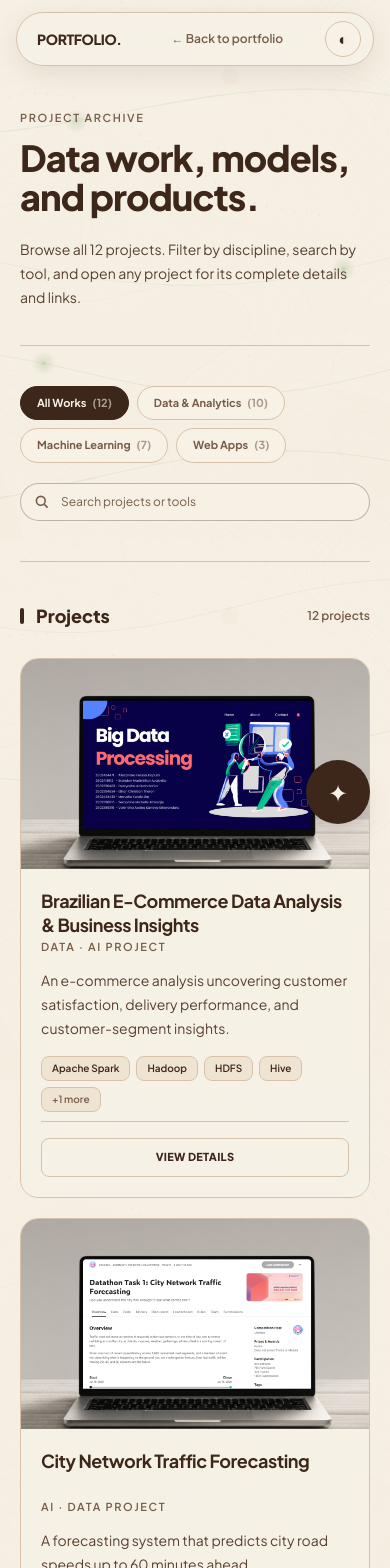
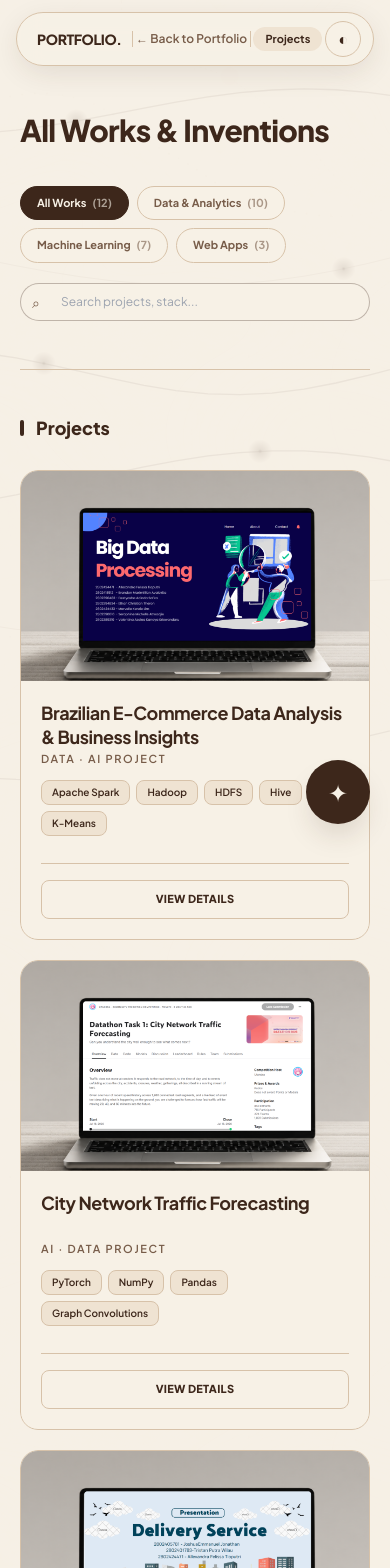
Before and after one commit to allexaFelissa/portofolio, a Next.js app: page /projects in a window 390 px wide. Shown: the top 1568 px of the page. Built offline with nearby package versions, Linux system fonts and the light colour scheme.

Commit message:
Align projects page with main layout

```diff
--- a/app/globals.css
+++ b/app/globals.css
@@ -18,6 +18,7 @@
     --color-muted: 119 92 73; /* #775C49 muted walnut */
     --color-body: 88 64 49; /* #584031 body copy */
     --color-accent: 151 183 137; /* #97B789 pale sage */
+    --color-current: 61 39 27; /* #3D271B dark cocoa current */
   }
 
   /* Dark theme: activated by root class="dark" or data-theme="dark". */
@@ -30,6 +31,7 @@
     --color-muted: 193 164 139; /* #C1A48B muted sand */
     --color-body: 224 200 177; /* #E0C8B1 body copy */
     --color-accent: 185 211 171; /* #B9D3AB soft sage */
+    --color-current: 193 164 139; /* visible warm current on deep cocoa */
   }
 
   html {
@@ -207,13 +209,13 @@ main {
   inset: 0;
   z-index: 0;
   pointer-events: none;
-  opacity: .8;
+  opacity: .96;
 }
 
 .dark .interactive-current,
 [data-theme="dark"] .interactive-current {
   mix-blend-mode: screen;
-  opacity: .48;
+  opacity: .68;
 }
 
 @media (max-width: 639px) {
@@ -221,7 +223,7 @@ main {
 }
 
 @media (prefers-reduced-motion: reduce) {
-  .interactive-current { opacity: .38; }
+  .interactive-current { opacity: .55; }
 }
 
 /* Restrained monochrome lift and aura for interactive portfolio surfaces. */
--- a/app/projects/page.tsx
+++ b/app/projects/page.tsx
@@ -5,30 +5,9 @@ import { ProjectGallery } from "@/components/projects/ProjectGallery";
 import { ThemeToggle } from "@/components/layout/ThemeToggle";
 import { AiAssistantButton } from "@/components/ai/AiAssistantButton";
 
-export const metadata: Metadata = { title: "Projects | Allexa", description: "Explore Allexa's data, AI, and web projects." };
+export const metadata: Metadata = { title: "Projects | Allexa", description: "Explore Allexa's data and AI projects." };
 
 export default function ProjectsPage() {
-  return <>
-    <header className="fixed inset-x-4 top-3 z-40 mx-auto flex max-w-2xl items-center justify-between gap-2 rounded-pill border border-border bg-bg/90 px-3 py-2 shadow-pill backdrop-blur-md">
-      <Link href="/" className="px-2 text-sm font-extrabold tracking-tight text-primary">PORTFOLIO.</Link>
-      <span className="hidden h-4 w-px bg-border sm:block" />
-      <Link href="/#projects" className="text-xs font-semibold text-muted transition-colors hover:text-primary">← Back to portfolio</Link>
-      <span className="hidden h-4 w-px bg-border sm:block" />
-      <span className="hidden rounded-pill bg-surface px-3 py-1 text-[11px] font-bold text-primary sm:inline-flex">Projects</span>
-      <ThemeToggle />
-    </header>
-    <main className="min-h-screen px-5 pb-24 pt-28 sm:px-8 lg:px-10">
-      <div className="mx-auto max-w-6xl">
-        <header className="mb-10 border-b border-border pb-9 sm:mb-12 sm:pb-11">
-          <p className="text-eyebrow">Project archive</p>
-          <div className="mt-4 grid gap-5 md:grid-cols-[minmax(0,1fr)_18rem] md:items-end">
-            <h1 className="text-heading-black max-w-3xl text-4xl leading-[1.08] sm:text-5xl">Data work, models, and products.</h1>
-            <p className="text-body text-sm leading-6">Browse all {siteContent.projects.length} projects. Filter by discipline, search by tool, and open any project for its complete details and links.</p>
-          </div>
-        </header>
-        <ProjectGallery projects={siteContent.projects} />
-      </div>
-    </main>
-    <AiAssistantButton />
-  </>;
+  return <><header className="fixed inset-x-4 top-3 z-40 mx-auto flex max-w-xl items-center justify-between rounded-pill border border-border bg-bg/90 px-3 py-2 shadow-pill backdrop-blur-md"><Link href="/" className="px-2 text-sm font-extrabold tracking-tight text-primary">PORTFOLIO.</Link><span className="h-4 w-px bg-border" /><Link href="/#projects" className="text-xs font-semibold text-muted transition hover:text-primary">← Back to Portfolio</Link><span className="h-4 w-px bg-border" /><span className="rounded-pill bg-surface px-3 py-1 text-[11px] font-bold text-primary">Projects</span><ThemeToggle /></header>
+    <main className="min-h-screen bg-bg/80 px-5 pb-20 pt-24 sm:px-8 lg:px-10"><div className="mx-auto max-w-6xl"><header className="mb-9 pt-4 sm:mb-11"><h1 className="text-heading-black max-w-3xl text-3xl leading-tight sm:text-4xl">All Works &amp; Inventions</h1></header><ProjectGallery projects={siteContent.projects} /></div></main><AiAssistantButton /></>;
 }
--- a/src/components/layout/InteractiveCurrent.tsx
+++ b/src/components/layout/InteractiveCurrent.tsx
@@ -31,13 +31,11 @@ export function InteractiveCurrent() {
     let frame = 0;
     let width = 0;
     let height = 0;
-    let accent = "151, 183, 137";
-    let primary = "61, 39, 27";
+    let current = "61, 39, 27";
 
     const updateColors = () => {
       const styles = getComputedStyle(document.documentElement);
-      accent = channels(styles.getPropertyValue("--color-accent"));
-      primary = channels(styles.getPropertyValue("--color-primary"));
+      current = channels(styles.getPropertyValue("--color-current"));
     };
 
     const themeObserver = new MutationObserver(updateColors);
@@ -79,17 +77,16 @@ export function InteractiveCurrent() {
       context.clearRect(0, 0, width, height);
 
       STRANDS.forEach((strand, index) => {
-        const color = index % 3 === 1 ? primary : accent;
         context.beginPath();
         for (let x = -48; x <= width + 48; x += 32) {
           const y = strandY(x, index, time);
           if (x === -48) context.moveTo(x, y);
           else context.lineTo(x, y);
         }
-        context.strokeStyle = `rgba(${color}, ${index % 3 === 1 ? .08 : .18})`;
-        context.lineWidth = index % 3 === 1 ? .7 : 1.05;
-        context.shadowColor = `rgba(${accent}, .22)`;
-        context.shadowBlur = 10;
+        context.strokeStyle = `rgba(${current}, ${index % 3 === 1 ? .18 : .32})`;
+        context.lineWidth = index % 3 === 1 ? .9 : 1.3;
+        context.shadowColor = `rgba(${current}, .34)`;
+        context.shadowBlur = 12;
         context.stroke();
         context.shadowBlur = 0;
 
@@ -97,9 +94,9 @@ export function InteractiveCurrent() {
         const pulseX = ((time * (.018 + index * .0018) + strand.phase * 170) % travel) - 80;
         const pulseY = strandY(pulseX, index, time);
         const glow = context.createRadialGradient(pulseX, pulseY, 0, pulseX, pulseY, 12);
-        glow.addColorStop(0, `rgba(${accent}, .72)`);
-        glow.addColorStop(.18, `rgba(${accent}, .32)`);
-        glow.addColorStop(1, `rgba(${accent}, 0)`);
+        glow.addColorStop(0, `rgba(${current}, .82)`);
+        glow.addColorStop(.18, `rgba(${current}, .42)`);
+        glow.addColorStop(1, `rgba(${current}, 0)`);
         context.fillStyle = glow;
         context.beginPath();
         context.arc(pulseX, pulseY, 12, 0, Math.PI * 2);
--- a/src/components/projects/ProjectGallery.tsx
+++ b/src/components/projects/ProjectGallery.tsx
@@ -26,23 +26,22 @@ export function ProjectGallery({ projects }: { projects: Project[] }) {
   const count = (value: Filter) => value === "All" ? projects.length : projects.filter(project => project.categories?.includes(value)).length;
 
   return <>
-    <div className="flex flex-col items-start justify-between gap-5 border-b border-border pb-10 md:flex-row md:items-center">
+    <div className="flex flex-col items-start gap-5 border-b border-border pb-12">
       <div role="tablist" aria-label="Filter projects" className="flex flex-wrap gap-2">
-        {filters.map(item => <button key={item.value} role="tab" aria-selected={filter === item.value} onClick={() => setFilter(item.value)} className={`rounded-pill border px-4 py-2 text-[11px] font-bold transition-colors focus-visible:outline focus-visible:outline-2 focus-visible:outline-offset-2 ${filter === item.value ? "border-primary bg-primary text-bg" : "border-border bg-bg text-muted hover:border-primary hover:text-primary"}`}>{item.label} <span className="ml-1 opacity-60">({count(item.value)})</span></button>)}
+        {filters.map(item => <button key={item.value} role="tab" aria-selected={filter === item.value} onClick={() => setFilter(item.value)} className={`rounded-pill border px-4 py-2 text-[11px] font-bold transition focus-visible:outline focus-visible:outline-2 focus-visible:outline-offset-2 ${filter === item.value ? "border-primary bg-primary text-bg" : "border-border bg-bg text-muted hover:border-primary hover:text-primary"}`}>{item.label} <span className="ml-1 opacity-60">({count(item.value)})</span></button>)}
       </div>
-      <label className="relative block w-full sm:w-80"><span className="sr-only">Search projects</span><svg aria-hidden="true" viewBox="0 0 20 20" className="absolute left-3.5 top-1/2 size-4 -translate-y-1/2 fill-none stroke-muted stroke-2"><circle cx="8.5" cy="8.5" r="5.5" /><path d="m13 13 4 4" /></svg><input value={query} onChange={event => setQuery(event.target.value)} placeholder="Search projects or tools" className="w-full rounded-pill border border-primary/30 bg-bg/85 py-2.5 pl-10 pr-4 text-xs text-primary outline-none transition-colors placeholder:text-muted hover:border-primary/45 focus:border-primary/60 focus:ring-2 focus:ring-primary/10" /></label>
+      <label className="relative block w-full sm:w-72"><span className="sr-only">Search projects</span><span aria-hidden="true" className="absolute left-3 top-1/2 -translate-y-1/2 text-sm text-muted">⌕</span><input value={query} onChange={event => setQuery(event.target.value)} placeholder="Search projects, stack..." className="w-full rounded-pill border border-primary/30 bg-bg py-2.5 pl-10 pr-4 text-xs text-primary outline-none transition-colors hover:border-primary/45 focus:border-primary/60 focus:ring-2 focus:ring-primary/10" /></label>
     </div>
-    <div className="mb-7 mt-10 flex items-center justify-between gap-3"><div className="flex items-center gap-3"><span className="h-4 w-1 rounded-pill bg-primary" /><h2 className="text-lg font-extrabold text-primary"><ScrambledText text="Projects" /></h2></div><p aria-live="polite" className="text-xs font-semibold text-muted">{visible.length} {visible.length === 1 ? "project" : "projects"}</p></div>
+    <div className="mb-7 mt-11 flex items-center gap-3"><span className="h-4 w-1 rounded-pill bg-primary" /><h2 className="text-lg font-extrabold text-primary"><ScrambledText text="Projects" /></h2></div>
     {visible.length === 0 ? <p className="rounded-card border border-dashed border-border py-16 text-center text-body">No matching projects found.</p> : <div className="grid gap-5 sm:grid-cols-2 lg:grid-cols-3">
-      {visible.map(project => <GlareHover key={project.id} className="h-full rounded-[18px]">
-        <article className="group flex h-full min-h-[540px] flex-col overflow-hidden rounded-[18px] border border-border bg-bg/90 shadow-card transition duration-300 hover:-translate-y-1.5 hover:shadow-card-hover">
+      {visible.map(project => <GlareHover key={project.id} className="h-[470px] rounded-[18px]">
+        <article className="group flex h-[470px] flex-col overflow-hidden rounded-[18px] border border-border bg-bg shadow-card transition duration-300 hover:-translate-y-1.5 hover:shadow-card-hover">
           <div className="aspect-[43/26] shrink-0 overflow-hidden bg-surface"><img src={project.thumbnail.src} alt={project.thumbnail.alt} onError={event => { event.currentTarget.src = "/placeholder-project.svg"; }} className="size-full object-cover transition duration-500 group-hover:scale-105 motion-reduce:transition-none" /></div>
           <div className="flex min-h-0 flex-1 flex-col p-5">
             <h3 className="text-heading line-clamp-2 min-h-12 text-lg leading-6">{project.title}</h3>
             {project.categories?.length ? <p className="text-eyebrow mt-1">{project.categories.join(" · ")} project</p> : null}
-            {project.description ? <p className="text-body mt-4 line-clamp-3 text-sm leading-6">{project.description}</p> : <p className="mt-4 text-sm italic text-muted">Description not available.</p>}
-            {project.stack?.length ? <div className="mt-4 flex max-h-[58px] flex-wrap gap-1.5 overflow-hidden">{project.stack.slice(0, 4).map(item => <span key={item} className="h-fit rounded-button border border-border bg-surface px-2.5 py-1 text-[10px] font-semibold text-primary">{item}</span>)}{project.stack.length > 4 && <span className="h-fit rounded-button border border-border bg-surface px-2.5 py-1 text-[10px] font-semibold text-muted">+{project.stack.length - 4} more</span>}</div> : null}
-            <div className="mt-auto border-t border-border pt-4"><ClickSpark className="w-full"><button onClick={() => setSelected(project)} className="w-full rounded-button border border-border px-4 py-2.5 text-[11px] font-extrabold uppercase tracking-wide text-primary transition-colors hover:border-primary hover:bg-surface focus-visible:outline focus-visible:outline-2 focus-visible:outline-offset-2">View details</button></ClickSpark></div>
+            {project.stack?.length ? <div className="mt-4 flex max-h-[58px] flex-wrap gap-1.5 overflow-hidden">{project.stack.map(item => <span key={item} className="h-fit rounded-button border border-border bg-surface px-2.5 py-1 text-[10px] font-semibold text-primary">{item}</span>)}</div> : null}
+            <div className="mt-auto border-t border-border pt-4"><ClickSpark className="w-full"><button onClick={() => setSelected(project)} className="w-full rounded-button border border-border px-4 py-2.5 text-[11px] font-extrabold uppercase tracking-wide text-primary transition hover:border-primary hover:bg-surface focus-visible:outline focus-visible:outline-2 focus-visible:outline-offset-2">View details</button></ClickSpark></div>
           </div>
         </article>
       </GlareHover>)}
```
Also changed, not shown: src/components/projects/ProjectDetailModal.tsx (+16 -9 lines).
